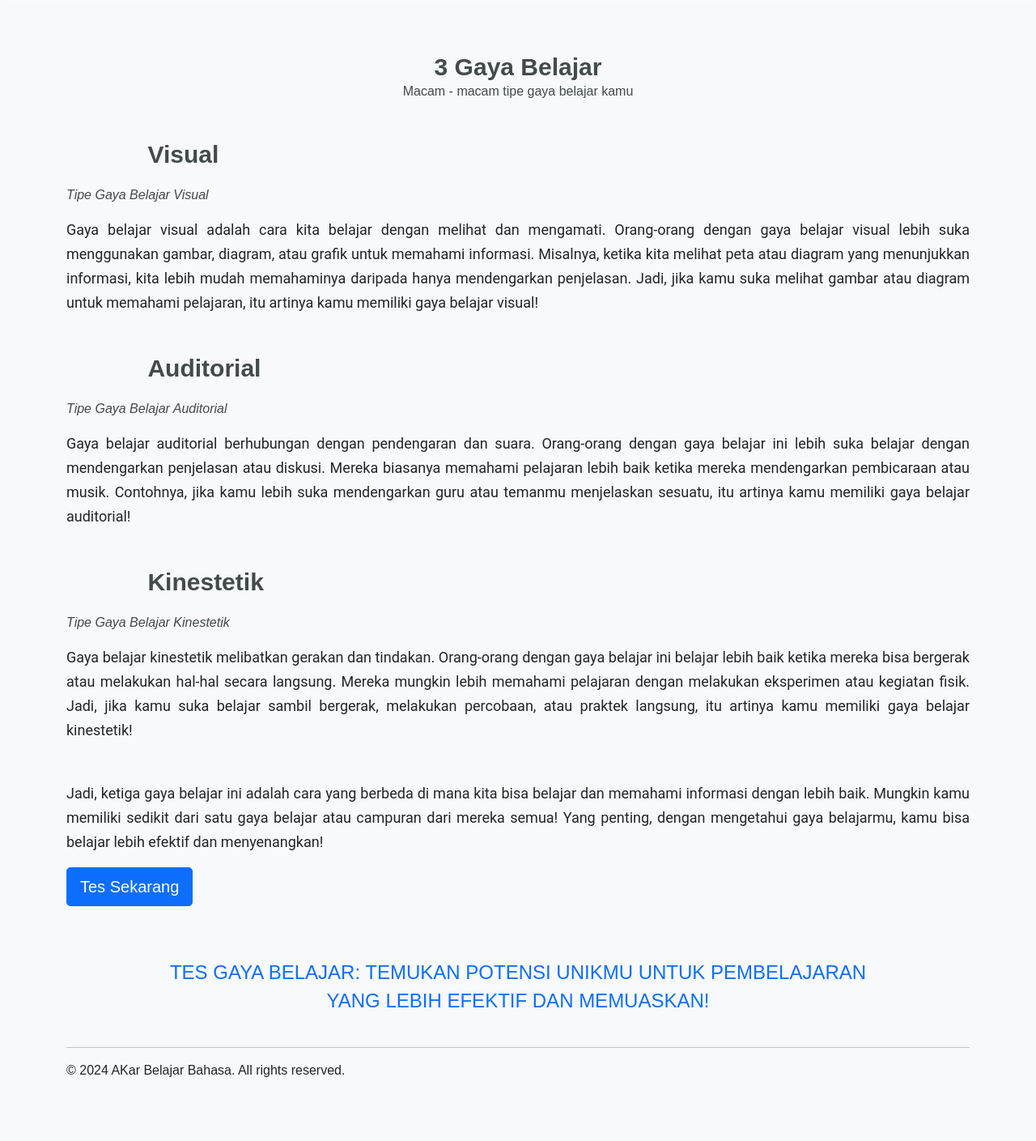
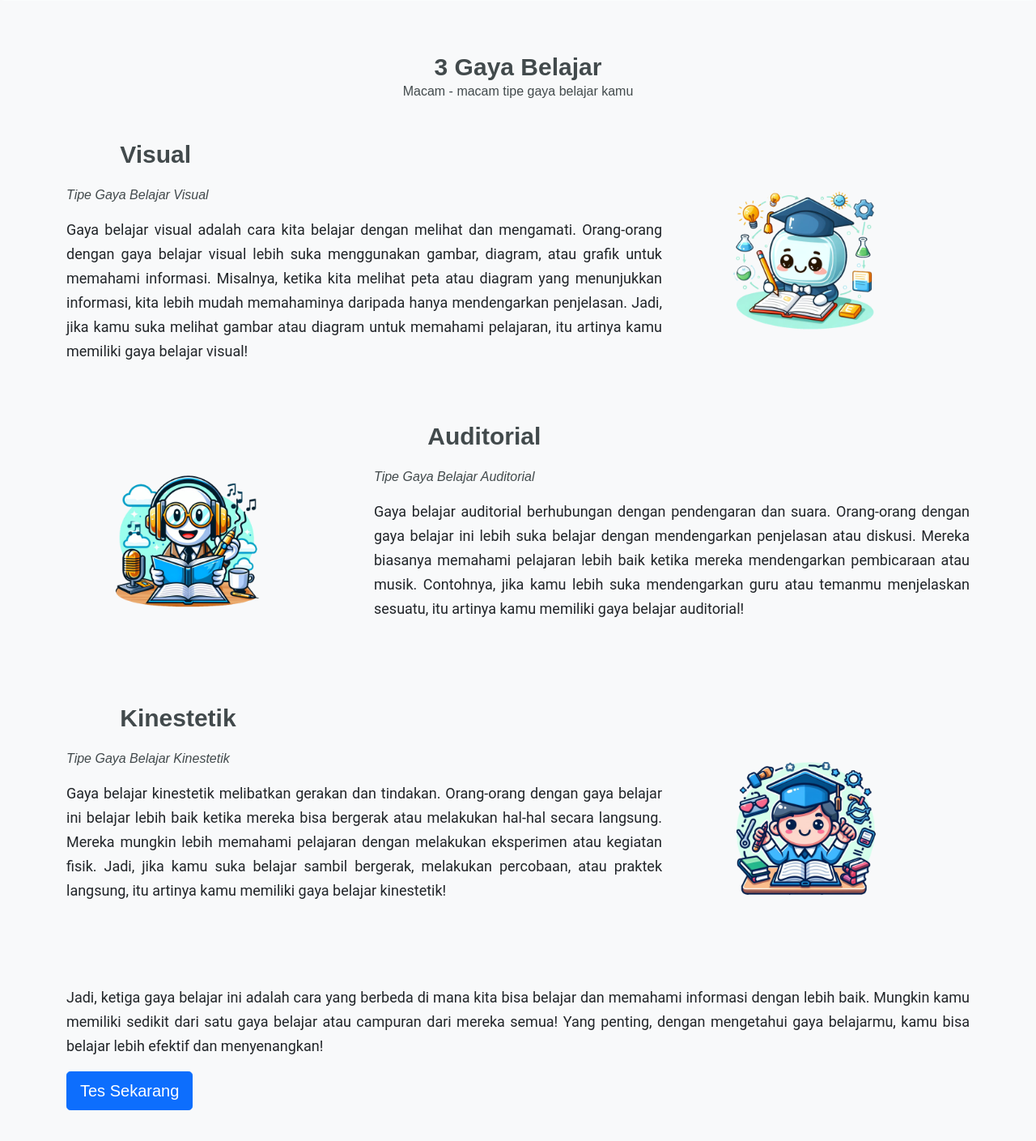
Before and after one commit to uky-syauki/AKPro, a Flask app: page / in a window 1280 px wide. Shown: the part 804-2213 px from the top of the page at 81% size. Before the commit the page ends 2134 px from the top, so only its background shows below. Run offline with Flask 3, Linux system fonts and the light colour scheme; some libraries are stand-ins or nearby versions.

Commit message:
add img icon

```diff
--- a/app/static/style.css
+++ b/app/static/style.css
@@ -182,3 +182,7 @@ a{
     font-size: 0.8rem !important;
     color: #424a4c;
 }
+
+.img-icon{
+    margin: 50px;
+}
--- a/app/templates/index.html
+++ b/app/templates/index.html
@@ -20,25 +20,46 @@
 
 
 <div class="container mt-5">
+    <div class="row">
+        <div class="col-md-8">
     <h2 class="font-judul fs-30 mb-20 grey">Visual</h2>
     <p class="grey"><i>Tipe Gaya Belajar Visual</i></p>
     <p class="deskripsi">Gaya belajar visual adalah cara kita belajar dengan melihat dan mengamati. Orang-orang dengan gaya belajar visual lebih suka menggunakan gambar, diagram, atau grafik untuk memahami informasi. Misalnya, ketika kita melihat peta atau diagram yang menunjukkan informasi, kita lebih mudah memahaminya daripada hanya mendengarkan penjelasan. Jadi, jika kamu suka melihat gambar atau diagram untuk memahami pelajaran, itu artinya kamu memiliki gaya belajar visual!</p>
 </div>
+<div class="col-md-4">
+    <img src="{{ url_for('static', filename='img/visual1.png') }}" alt="" class="img-icon" width="200px">
+</div>
+</div>
+</div>
 
 <div class="container mt-5">
+    <div class="row">
+    <div class="col-md-4">
+        <img src="{{ url_for('static',filename='img/auditorial1.png') }}" width="200px" alt="" class="img-icon">
+    </div>
+    <div class="col-md-8">
     <h2 class="font-judul fs-30 mb-20 grey">Auditorial</h2>
     <p class="grey"><i>Tipe Gaya Belajar Auditorial</i></p>
     <p class="deskripsi">
         Gaya belajar auditorial berhubungan dengan pendengaran dan suara. Orang-orang dengan gaya belajar ini lebih suka belajar dengan mendengarkan penjelasan atau diskusi. Mereka biasanya memahami pelajaran lebih baik ketika mereka mendengarkan pembicaraan atau musik. Contohnya, jika kamu lebih suka mendengarkan guru atau temanmu menjelaskan sesuatu, itu artinya kamu memiliki gaya belajar auditorial!
     </p>
+    </div>
+    </div>
 </div>
 
 <div class="container mt-5">
+    <div class="row">
+    <div class="col-md-8">
     <h2 class="font-judul fs-30 mb-20 grey">Kinestetik</h2>
     <p class="grey"><i>Tipe Gaya Belajar Kinestetik</i></p>
     <p class="deskripsi">
         Gaya belajar kinestetik melibatkan gerakan dan tindakan. Orang-orang dengan gaya belajar ini belajar lebih baik ketika mereka bisa bergerak atau melakukan hal-hal secara langsung. Mereka mungkin lebih memahami pelajaran dengan melakukan eksperimen atau kegiatan fisik. Jadi, jika kamu suka belajar sambil bergerak, melakukan percobaan, atau praktek langsung, itu artinya kamu memiliki gaya belajar kinestetik!
     </p>
+    </div>
+    <div class="col-md-4">
+    <img class="img-icon" src="{{ url_for('static', filename='img/kinestetik1.png') }}" alt="Kinestetik" width="200px">
+    </div>
+    </div>
 </div>
 
     <div class="container mt-5">
```
Also changed, not shown: app/static/img/auditorial1.png (added), app/static/img/kinestetik1.png (added), app/static/img/visual1.png (added).
